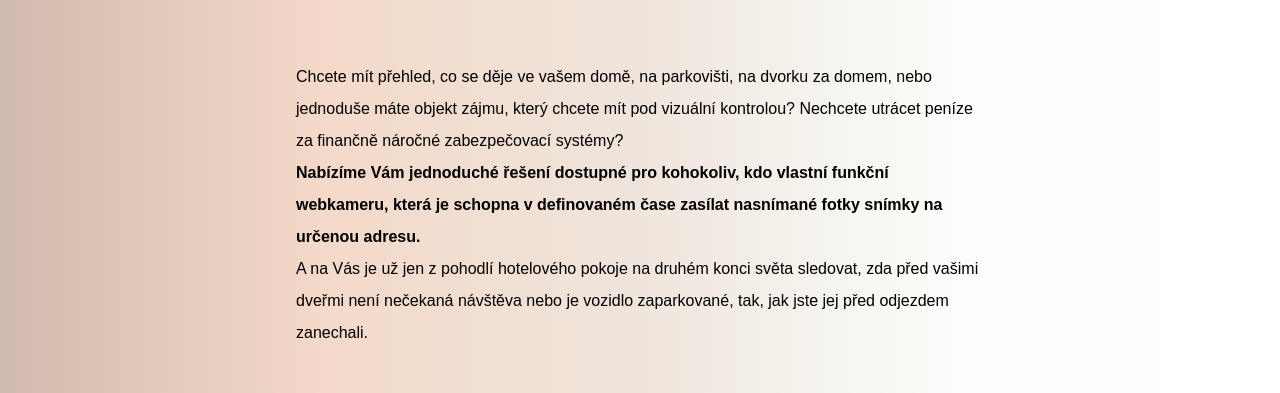
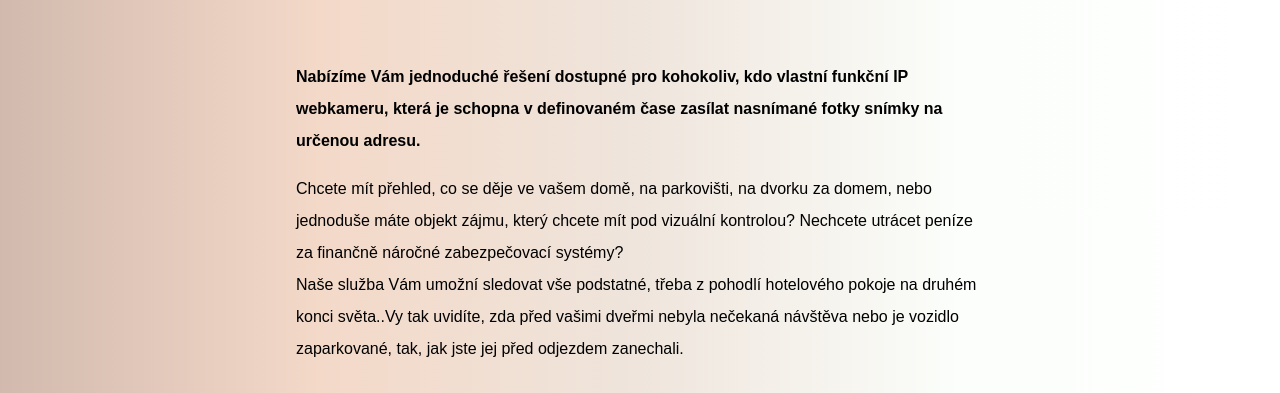
Before and after one commit to LukasovNat/YourWebcam-DAWebJaro2021, a React app: page /details in a window 1280 px wide. Shown: the part 297-690 px from the top of the page. Built offline with nearby package versions, Linux system fonts and the light colour scheme; grey boxes are pictures that could not be loaded.

Commit message:
Gallery imput added

```diff
--- a/src/pages/Details/index.jsx
+++ b/src/pages/Details/index.jsx
@@ -8,22 +8,23 @@ export const Details = () => (
       <div className="popisSluzby">
         <div className="popisSluzby1">
           <h2>"Sledujte vše, co je pro Vás důležité"</h2>
-
+          <p>
+            <strong>
+              Nabízíme Vám jednoduché řešení dostupné pro kohokoliv, kdo vlastní{' '}
+              funkční IP webkameru, která je schopna v definovaném čase zasílat
+              nasnímané fotky snímky na určenou adresu.
+            </strong>{' '}
+          </p>
           <p>
             Chcete mít přehled, co se děje ve vašem domě, na parkovišti, na
             dvorku za domem, nebo jednoduše máte objekt zájmu, který chcete mít
             pod vizuální kontrolou? Nechcete utrácet peníze za finančně náročné
             zabezpečovací systémy?
             <br />
-            <strong>
-              Nabízíme Vám jednoduché řešení dostupné pro kohokoliv, kdo vlastní{' '}
-              funkční webkameru, která je schopna v definovaném čase zasílat
-              nasnímané fotky snímky na určenou adresu.
-            </strong>{' '}
-            <br />
-            A na Vás je už jen z pohodlí hotelového pokoje na druhém konci světa
-            sledovat, zda před vašimi dveřmi není nečekaná návštěva nebo je
-            vozidlo zaparkované, tak, jak jste jej před odjezdem zanechali.
+            Naše služba Vám umožní sledovat vše podstatné, třeba z pohodlí
+            hotelového pokoje na druhém konci světa..Vy tak uvidíte, zda před
+            vašimi dveřmi nebyla nečekaná návštěva nebo je vozidlo zaparkované,
+            tak, jak jste jej před odjezdem zanechali.
             <br />
           </p>
         </div>
--- a/src/pages/Gallery/index.jsx
+++ b/src/pages/Gallery/index.jsx
@@ -45,10 +45,19 @@ export const Gallery = () => {
             <fieldset>
               <ul className="formularovePole">
                 <li>
-                  <label for="date">Filtruj snimky podle data a času</label>
+                  <label for="date">Zobrazuj snímky OD</label>
                   <input
                     type="datetime-local"
-                    id="datum"
+                    id="dateFrom"
+                    name="date"
+                    className="velke"
+                  />
+                </li>
+                <li>
+                  <label for="date">Zobrazuj snímky DO</label>
+                  <input
+                    type="datetime-local"
+                    id="dateTo"
                     name="date"
                     className="velke"
                   />
--- a/src/style.css
+++ b/src/style.css
@@ -90,6 +90,7 @@ h1 {
 .menu--auth .byloA:hover {
   background-color: #413e3e;
   border-radius: 1.5em;
+  transition: background-color 1.2s;
 }
 /*.byloA:hover,
 .byloA:active {
@@ -226,6 +227,7 @@ h2 {
 .buttonHlavni:hover {
   background-color: darkgrey;
   border-radius: 1.5em;
+  transition: background-color 1.5s;
 }
 .tlacitko:hover {
   background-color: darkgrey;
```
